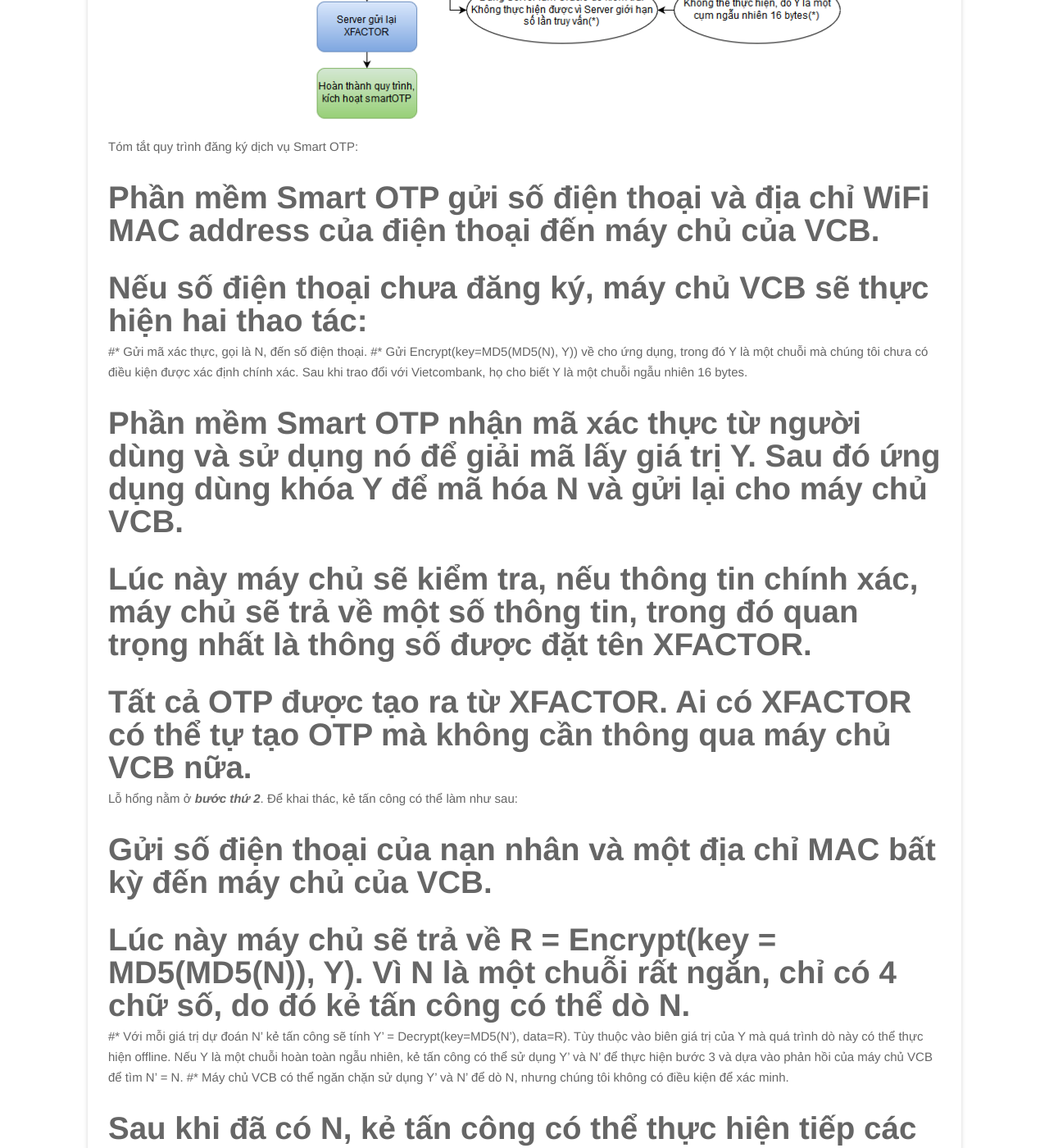
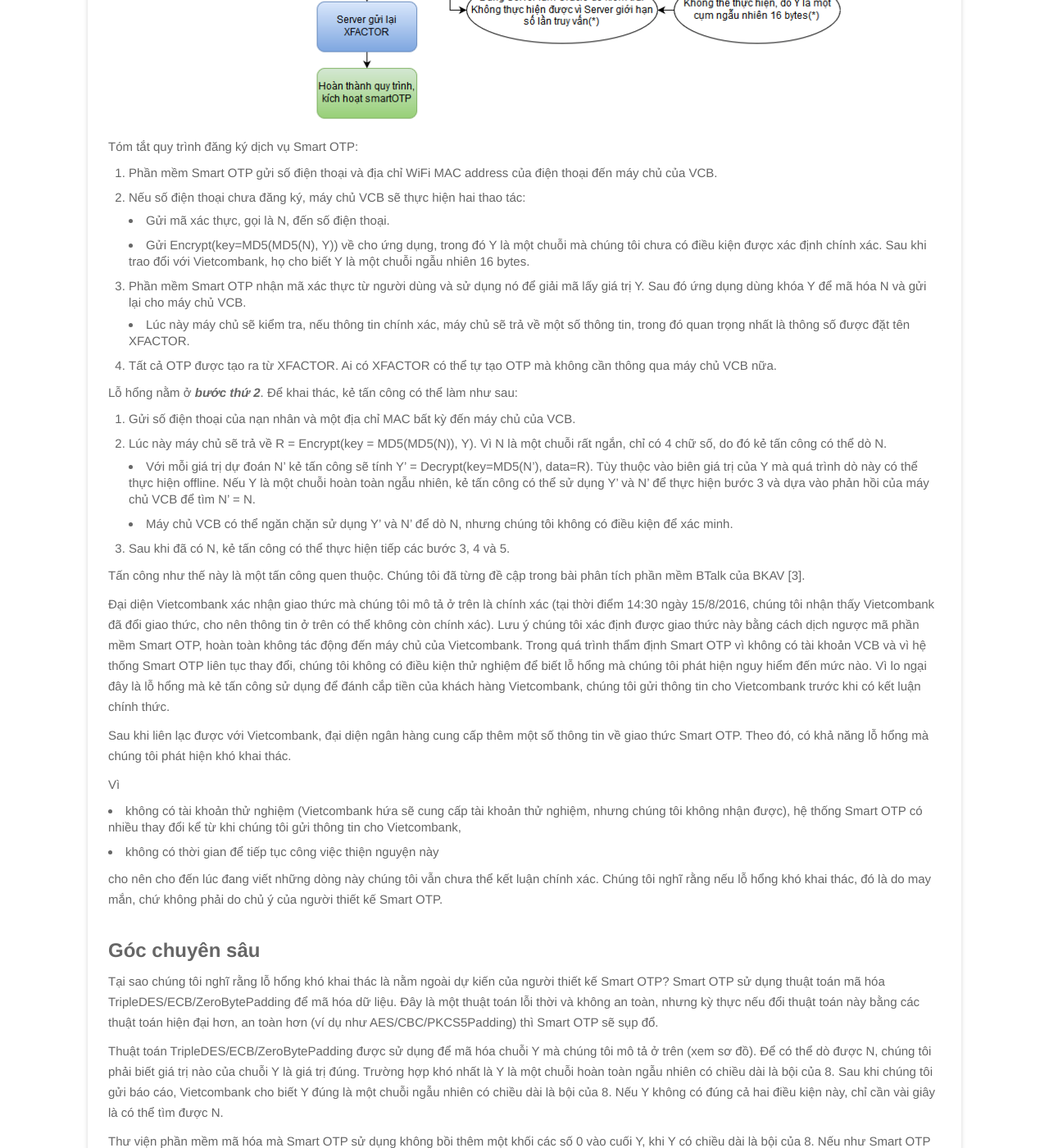
Before and after one commit to VNSECURITY/vnsecurity.github.io, a Jekyll site: the page built from _posts/2016-08-13-Ve-su-vu-khach-hang-Vietcombank-bi-mat-tien.md, in a window 1280 px wide and 1400 px high, scrolled down 2376 px. Shown: the whole window at 82% size. Built offline with Jekyll 4.4.1, drawn with Linux system fonts in a browser that asks for light colours; comment, search, counter and statistics services are not loaded; part of the change alters nothing that is shown.

```diff
--- a/_posts/2016-08-13-Ve-su-vu-khach-hang-Vietcombank-bi-mat-tien.md
+++ b/_posts/2016-08-13-Ve-su-vu-khach-hang-Vietcombank-bi-mat-tien.md
@@ -53,20 +53,20 @@ Khai thác lỗ hổng để kích hoạt Smart OTP.
 <center><img alt="" src="http://vnsecurity.net/assets/2016/08/vcb-smartotp.png"  /></center>
 
 Tóm tắt quy trình đăng ký dịch vụ Smart OTP:
-# Phần mềm Smart OTP gửi số điện thoại và địa chỉ WiFi MAC address của điện thoại đến máy chủ của VCB.
-# Nếu số điện thoại chưa đăng ký, máy chủ VCB sẽ thực hiện hai thao tác:
-#* Gửi mã xác thực, gọi là N, đến số điện thoại.
-#* Gửi Encrypt(key=MD5(MD5(N), Y)) về cho ứng dụng, trong đó Y là một chuỗi mà chúng tôi chưa có điều kiện được xác định chính xác. Sau khi trao đổi với Vietcombank, họ cho biết Y là một chuỗi ngẫu nhiên 16 bytes.
-# Phần mềm Smart OTP nhận mã xác thực từ người dùng và sử dụng nó để giải mã lấy giá trị Y. Sau đó ứng dụng dùng khóa Y để mã hóa N và gửi lại cho máy chủ VCB.
-# Lúc này máy chủ sẽ kiểm tra, nếu thông tin chính xác, máy chủ sẽ trả về một số thông tin, trong đó quan trọng nhất là thông số được đặt tên XFACTOR.
-# Tất cả OTP được tạo ra từ XFACTOR. Ai có XFACTOR có thể tự tạo OTP mà không cần thông qua máy chủ VCB nữa.
+1. Phần mềm Smart OTP gửi số điện thoại và địa chỉ WiFi MAC address của điện thoại đến máy chủ của VCB.
+2. Nếu số điện thoại chưa đăng ký, máy chủ VCB sẽ thực hiện hai thao tác:
+  * Gửi mã xác thực, gọi là N, đến số điện thoại.
+  * Gửi Encrypt(key=MD5(MD5(N), Y)) về cho ứng dụng, trong đó Y là một chuỗi mà chúng tôi chưa có điều kiện được xác định chính xác. Sau khi trao đổi với Vietcombank, họ cho biết Y là một chuỗi ngẫu nhiên 16 bytes.
+3. Phần mềm Smart OTP nhận mã xác thực từ người dùng và sử dụng nó để giải mã lấy giá trị Y. Sau đó ứng dụng dùng khóa Y để mã hóa N và gửi lại cho máy chủ VCB.
+  * Lúc này máy chủ sẽ kiểm tra, nếu thông tin chính xác, máy chủ sẽ trả về một số thông tin, trong đó quan trọng nhất là thông số được đặt tên XFACTOR.
+4. Tất cả OTP được tạo ra từ XFACTOR. Ai có XFACTOR có thể tự tạo OTP mà không cần thông qua máy chủ VCB nữa.
 
 Lỗ hổng nằm ở ***bước thứ 2***. Để khai thác, kẻ tấn công có thể làm như sau:
-# Gửi số điện thoại của nạn nhân và một địa chỉ MAC bất kỳ đến máy chủ của VCB.
-# Lúc này máy chủ sẽ trả về R = Encrypt(key = MD5(MD5(N)), Y). Vì N là một chuỗi rất ngắn, chỉ có 4 chữ số, do đó kẻ tấn công có thể dò N.
-#* Với mỗi giá trị dự đoán N' kẻ tấn công sẽ tính Y' = Decrypt(key=MD5(N’), data=R). Tùy thuộc vào biên giá trị của Y mà quá trình dò này có thể thực hiện offline. Nếu Y là một chuỗi hoàn toàn ngẫu nhiên, kẻ tấn công có thể sử dụng Y' và N' để thực hiện bước 3 và dựa vào phản hồi của máy chủ VCB để tìm N' = N.
-#* Máy chủ VCB có thể ngăn chặn sử dụng Y' và N' để dò N, nhưng chúng tôi không có điều kiện để xác minh.
-# Sau khi đã có N, kẻ tấn công có thể thực hiện tiếp các bước 3, 4 và 5.
+1. Gửi số điện thoại của nạn nhân và một địa chỉ MAC bất kỳ đến máy chủ của VCB.
+2. Lúc này máy chủ sẽ trả về R = Encrypt(key = MD5(MD5(N)), Y). Vì N là một chuỗi rất ngắn, chỉ có 4 chữ số, do đó kẻ tấn công có thể dò N.
+  * Với mỗi giá trị dự đoán N' kẻ tấn công sẽ tính Y' = Decrypt(key=MD5(N’), data=R). Tùy thuộc vào biên giá trị của Y mà quá trình dò này có thể thực hiện offline. Nếu Y là một chuỗi hoàn toàn ngẫu nhiên, kẻ tấn công có thể sử dụng Y' và N' để thực hiện bước 3 và dựa vào phản hồi của máy chủ VCB để tìm N' = N.
+  * Máy chủ VCB có thể ngăn chặn sử dụng Y' và N' để dò N, nhưng chúng tôi không có điều kiện để xác minh.
+3. Sau khi đã có N, kẻ tấn công có thể thực hiện tiếp các bước 3, 4 và 5.
 
 Tấn công như thế này là một tấn công quen thuộc. Chúng tôi đã từng đề cập trong bài phân tích phần mềm BTalk của BKAV [3].
 
```
